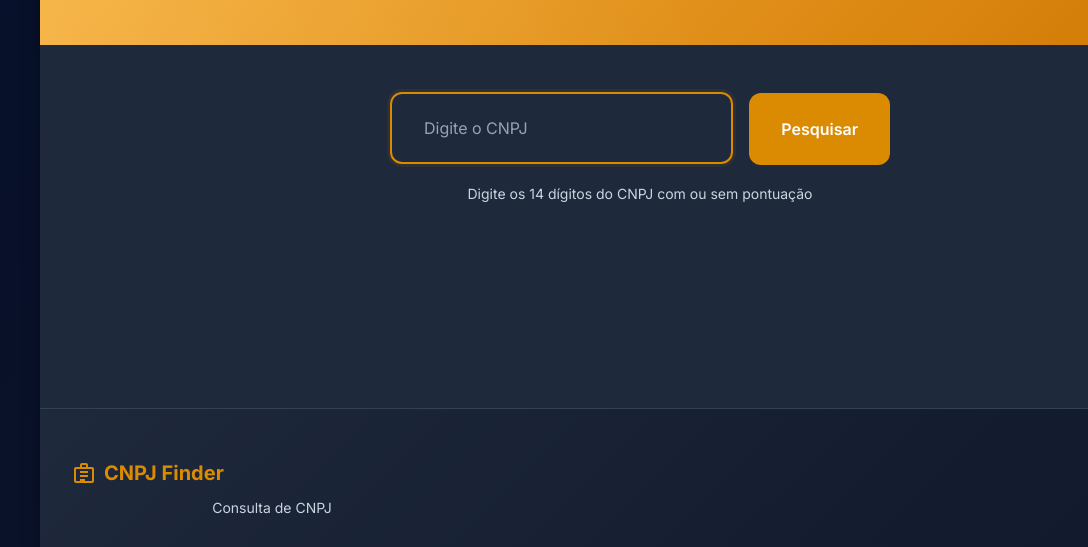
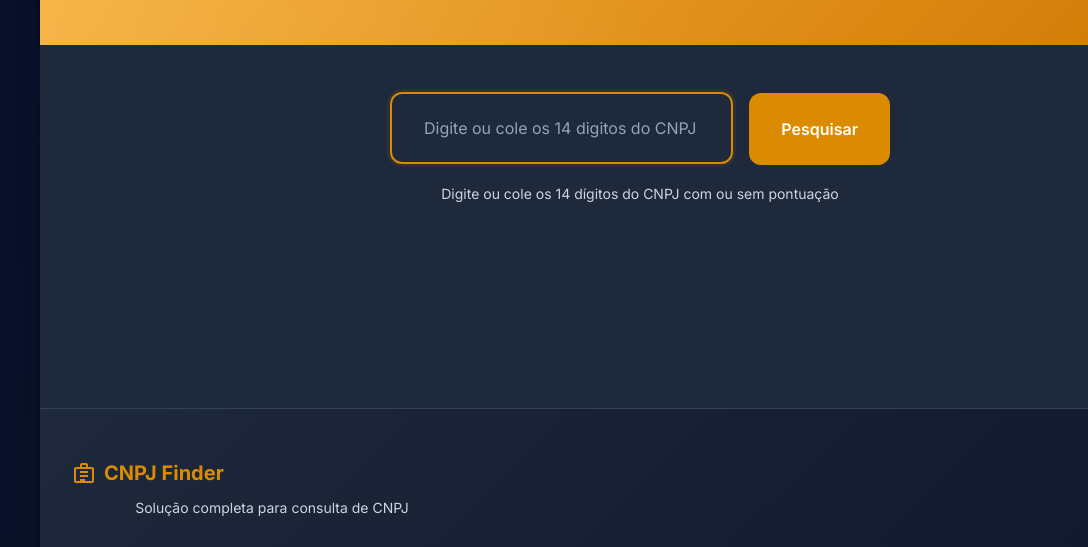
Before and after one commit to itsRomuloGarcia/performan, a website: page public/index.html in a window 1280 px wide. Shown: the part 157-704 px from the top of the page, 0-1088 px from the left. Drawn offline with Linux system fonts and the light colour scheme.

Commit message:
Revise HTML structure and content for CNPJ Finder
Updated the HTML structure and content for the CNPJ Finder application, including changes to the search section, footer, and overall layout.

```diff
--- a/public/index.html
+++ b/public/index.html
@@ -73,13 +73,13 @@
 
       <main class="main" role="main">
         <section class="search-section" aria-labelledby="search-title">
-          <h2 id="search-title" class="sr-only">Consulta de CNPJ</h2>
+          <h2 id="search-title" class="sr-only">Solução de consulta completa de CNPJ</h2>
 
           <div class="input-group">
             <input
               type="text"
               id="cnpjInput"
-              placeholder="Digite o CNPJ"
+              placeholder="Digite ou cole os 14 digitos do CNPJ"
               maxlength="18"
               autocomplete="off"
               aria-describedby="cnpjHelp"
@@ -97,7 +97,7 @@
 
           <div class="input-hint">
             <small id="cnpjHelp">
-              Digite os 14 dígitos do CNPJ com ou sem pontuação
+              Digite ou cole os 14 dígitos do CNPJ com ou sem pontuação
             </small>
           </div>
 
@@ -306,7 +306,7 @@
                   <span>CNPJ Finder</span>
                 </div>
                 <p class="footer-description">
-                  Consulta de CNPJ
+                  Solução completa para consulta de CNPJ
                 </p>
               </div>
               <p class="footer-copyright">
```
